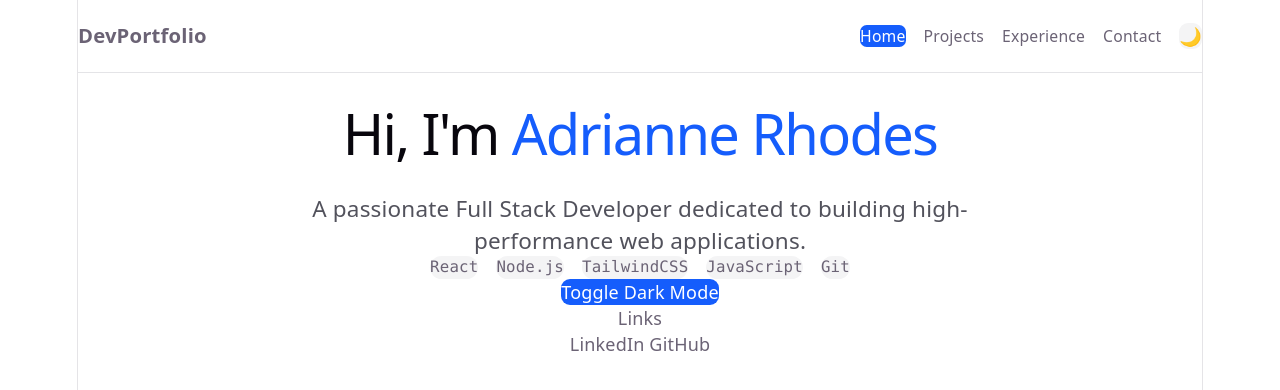
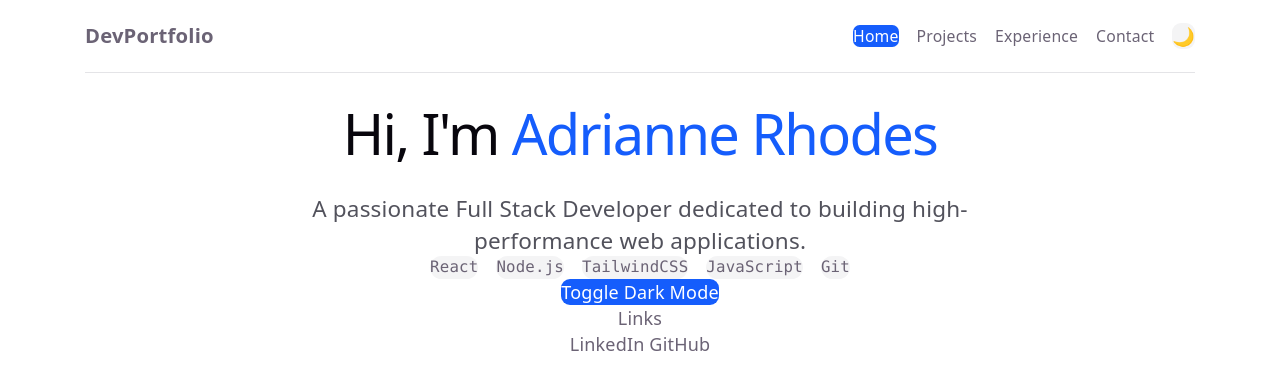
Before and after one commit to AdrianneR-dev/my-portfolio2, a React (Vite) app: page / in a window 1280 px wide. Shown: the top 390 px of the page. Built offline with nearby package versions, Linux system fonts and the light colour scheme.

Commit message:
adjust padding

```diff
--- a/src/index.css
+++ b/src/index.css
@@ -59,15 +59,24 @@ body {
 }
 
 #root {
-  width: 1126px;
-  max-width: 100%;
-  margin: 0 auto;
+  width: 100%;
+  max-width: 1200px;         /* Keeps content readable on ultra-wide screens */
+  margin: 0 auto;            /* Centers the container */
+  padding-inline: 1.5rem;    /* Adds space on the left and right sides (24px) */
   text-align: center;
-  border-inline: 1px solid var(--border);
+  border-inline: none;       /* Removes the vertical side lines */
   min-height: 100svh;
   display: flex;
   flex-direction: column;
   box-sizing: border-box;
+}
+
+#root {
+  padding-inline: 1rem;
+
+  @media (min-width: 768px) {
+    padding-inline: 2.5rem;
+  }
 }
 
 h1,
```
